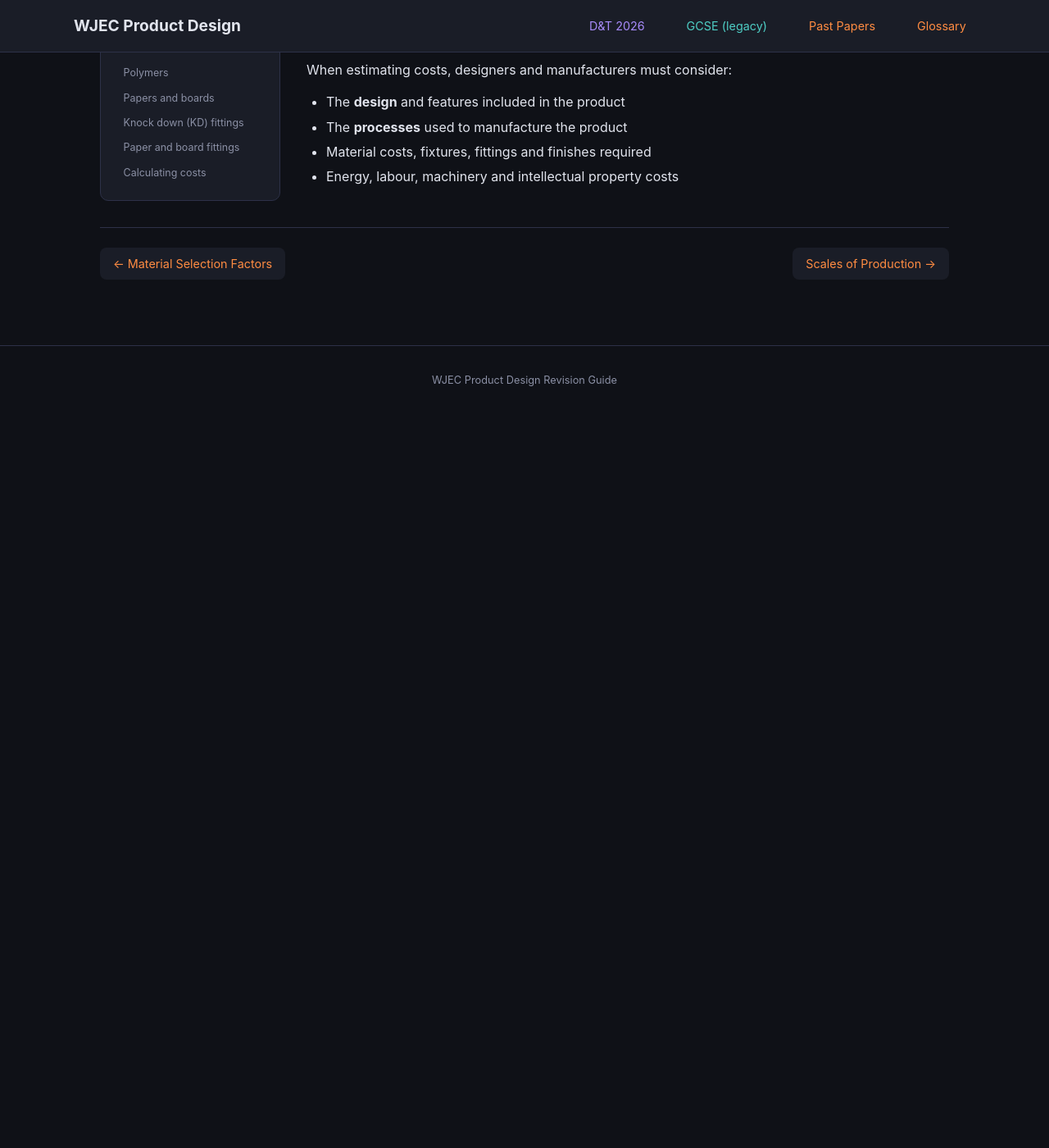
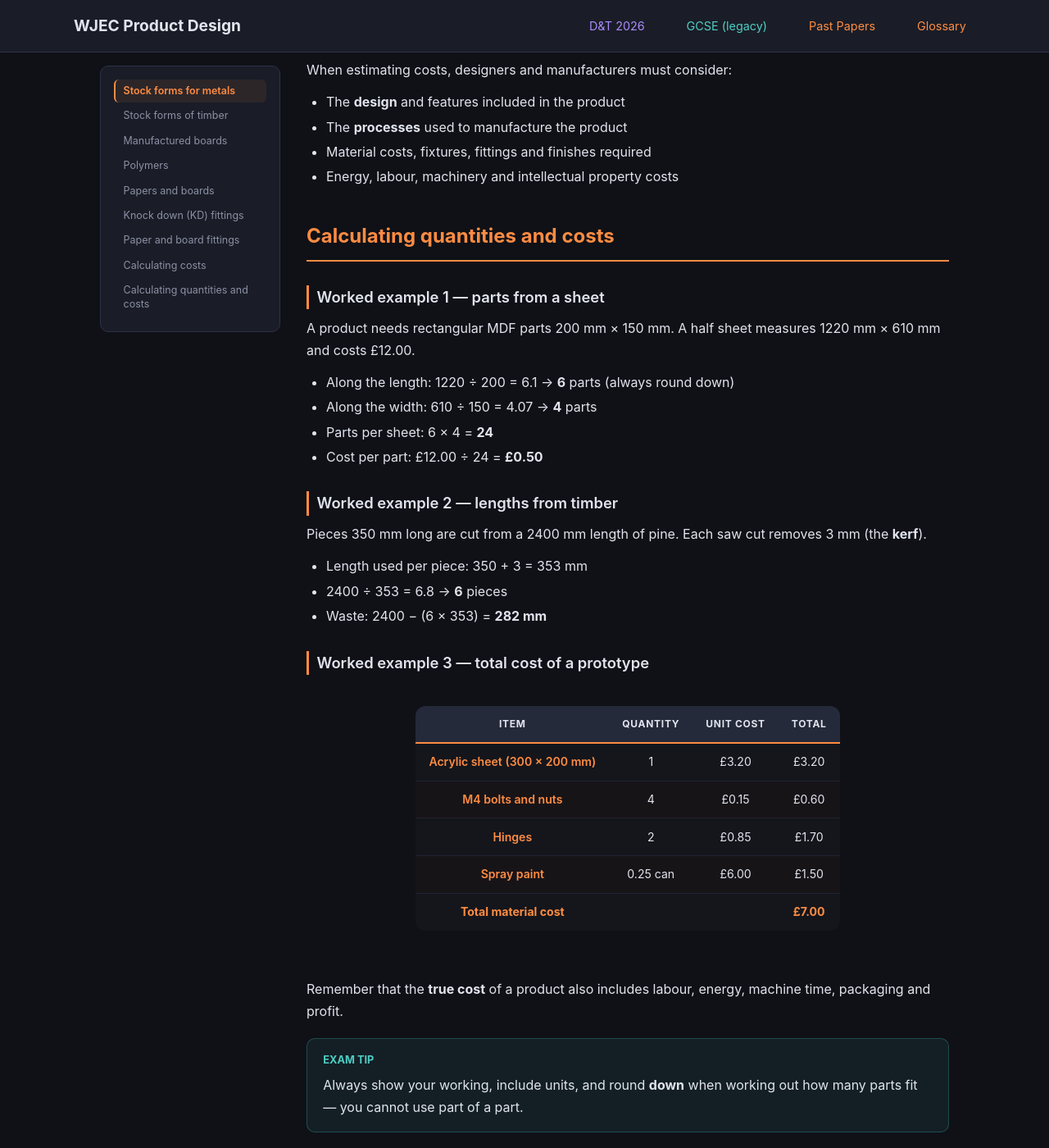
Before and after one commit to jase1979/pd, a Jekyll site: the page built from gcse/unit2/stock-forms/index.md, in a window 1280 px wide and 1400 px high, scrolled down 2601 px. Shown: the whole window at 82% size. Built offline with Jekyll 4.4.1, drawn with Linux system fonts in a browser that asks for light colours; before the commit the page ends 3107 px from its top, so only the background shows below that.

Commit message:
feat(gcse/stock-forms): add worked quantity and cost calculations
Co-Authored-By: Claude Opus 5.5 <noreply@anthropic.com>
Claude-Session: https://claude.ai/code/session_01LJMx1XZw8ZeE2Q4pVsVDL4

```diff
--- a/gcse/unit2/stock-forms/index.md
+++ b/gcse/unit2/stock-forms/index.md
@@ -89,3 +89,38 @@ When estimating costs, designers and manufacturers must consider:
 - The **processes** used to manufacture the product
 - Material costs, fixtures, fittings and finishes required
 - Energy, labour, machinery and intellectual property costs
+
+## Calculating quantities and costs
+
+### Worked example 1 — parts from a sheet
+
+A product needs rectangular MDF parts 200 mm × 150 mm. A half sheet measures 1220 mm × 610 mm and costs £12.00.
+
+- Along the length: 1220 ÷ 200 = 6.1 → **6** parts (always round down)
+- Along the width: 610 ÷ 150 = 4.07 → **4** parts
+- Parts per sheet: 6 × 4 = **24**
+- Cost per part: £12.00 ÷ 24 = **£0.50**
+
+### Worked example 2 — lengths from timber
+
+Pieces 350 mm long are cut from a 2400 mm length of pine. Each saw cut removes 3 mm (the **kerf**).
+
+- Length used per piece: 350 + 3 = 353 mm
+- 2400 ÷ 353 = 6.8 → **6** pieces
+- Waste: 2400 − (6 × 353) = **282 mm**
+
+### Worked example 3 — total cost of a prototype
+
+| Item | Quantity | Unit cost | Total |
+|---|---|---|---|
+| Acrylic sheet (300 × 200 mm) | 1 | £3.20 | £3.20 |
+| M4 bolts and nuts | 4 | £0.15 | £0.60 |
+| Hinges | 2 | £0.85 | £1.70 |
+| Spray paint | 0.25 can | £6.00 | £1.50 |
+| **Total material cost** | | | **£7.00** |
+
+Remember that the **true cost** of a product also includes labour, energy, machine time, packaging and profit.
+
+<div class="exam-tip" markdown="1">
+Always show your working, include units, and round **down** when working out how many parts fit — you cannot use part of a part.
+</div>
```
